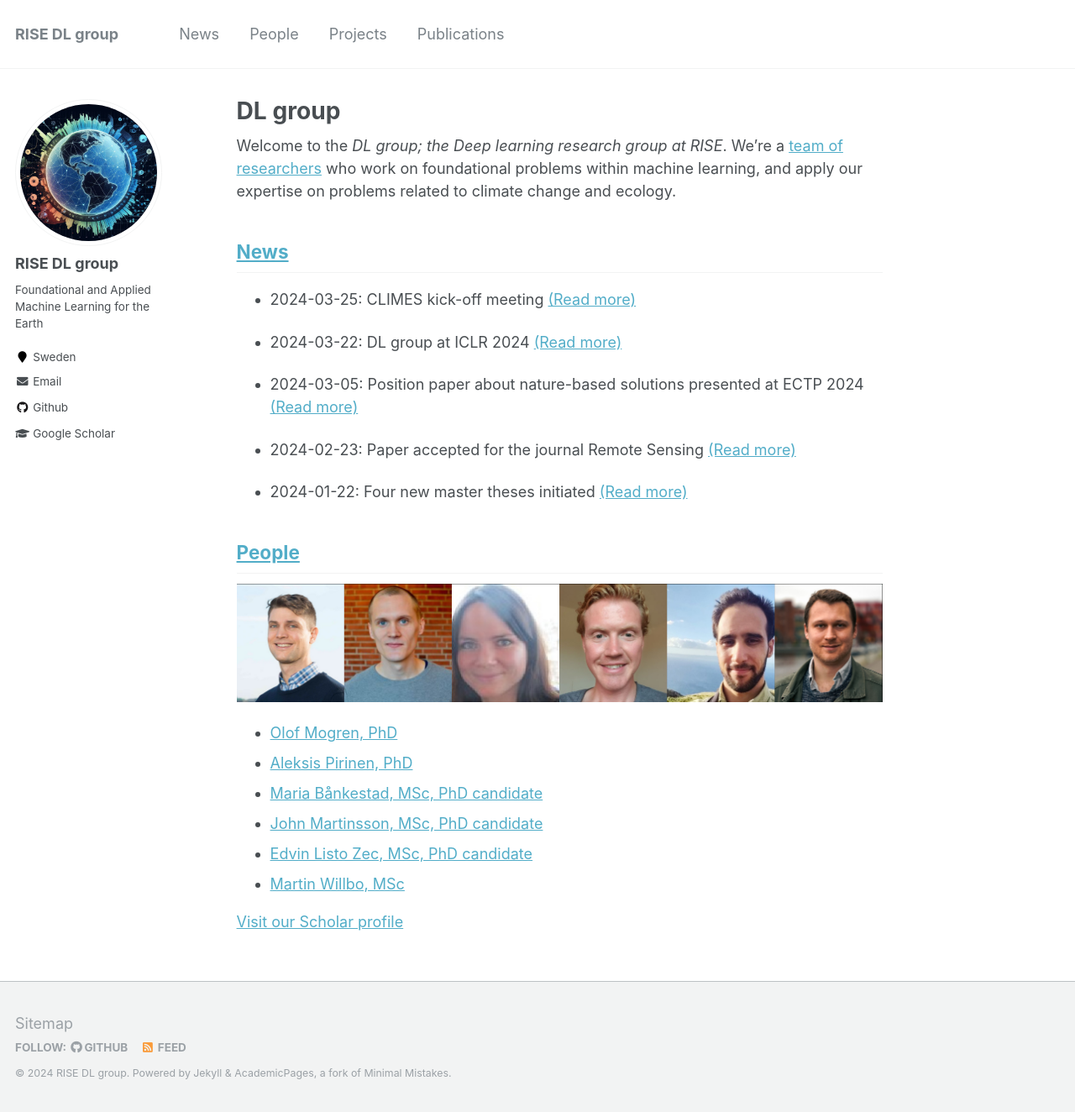
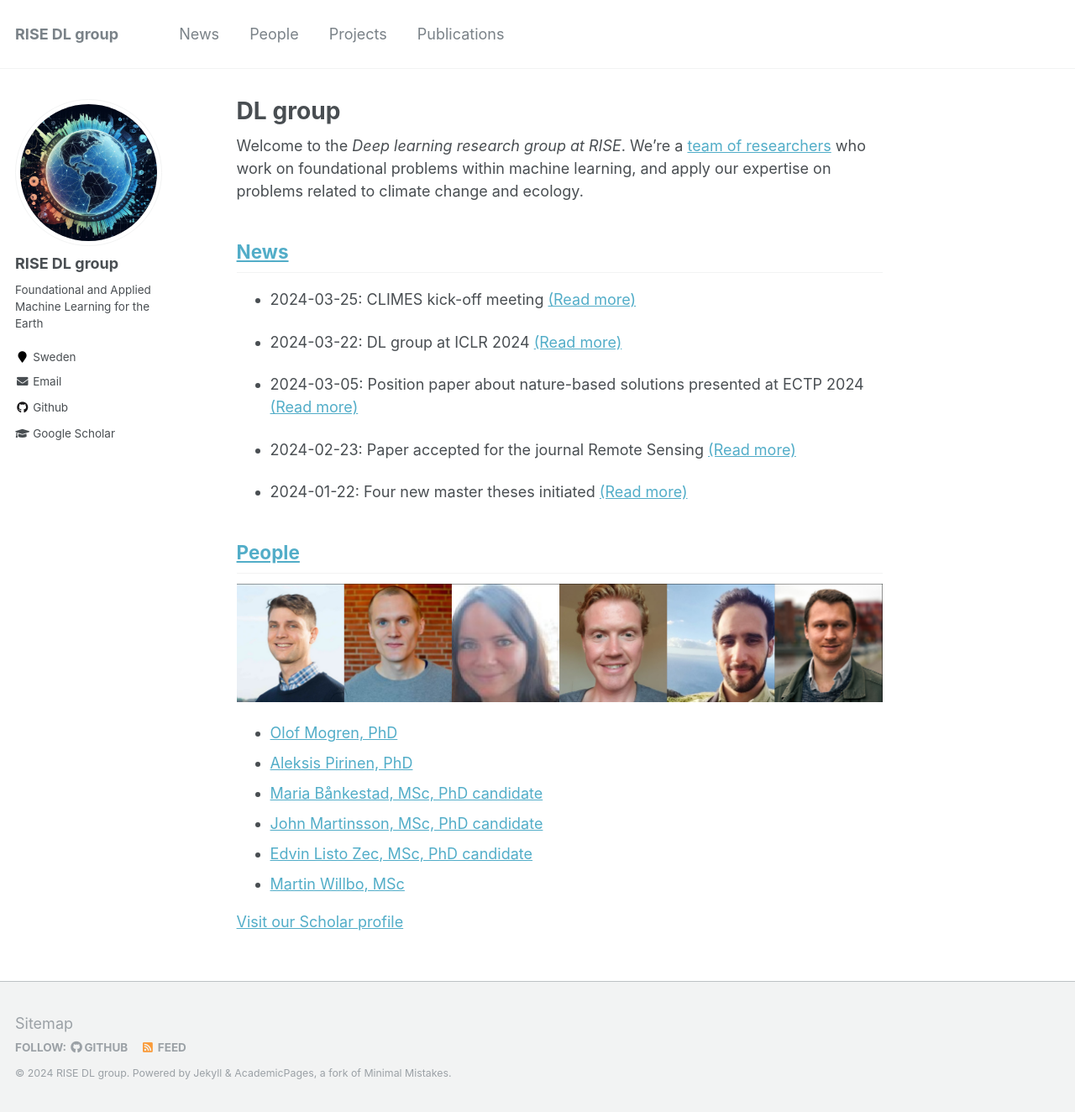
Before and after one commit to ridr-se/ridr-se.github.io, a Jekyll site: the page built from _pages/about.md, in a window 1280 px wide and 1324 px high. Shown: the whole window at 84% size. Built offline with Jekyll 4.4.1, drawn with Linux system fonts in a browser that asks for light colours.

Commit message:
group name.

```diff
--- a/_pages/about.md
+++ b/_pages/about.md
@@ -9,7 +9,7 @@ redirect_from:
 ---
 
 
-Welcome to the _DL group; the Deep learning research group at RISE_.
+Welcome to the _Deep learning research group at RISE_.
 We're a [team of researchers](https://dl-group.se/people/) who work on foundational problems within machine learning,
 and apply our expertise on problems related to climate change and ecology.
 
```
